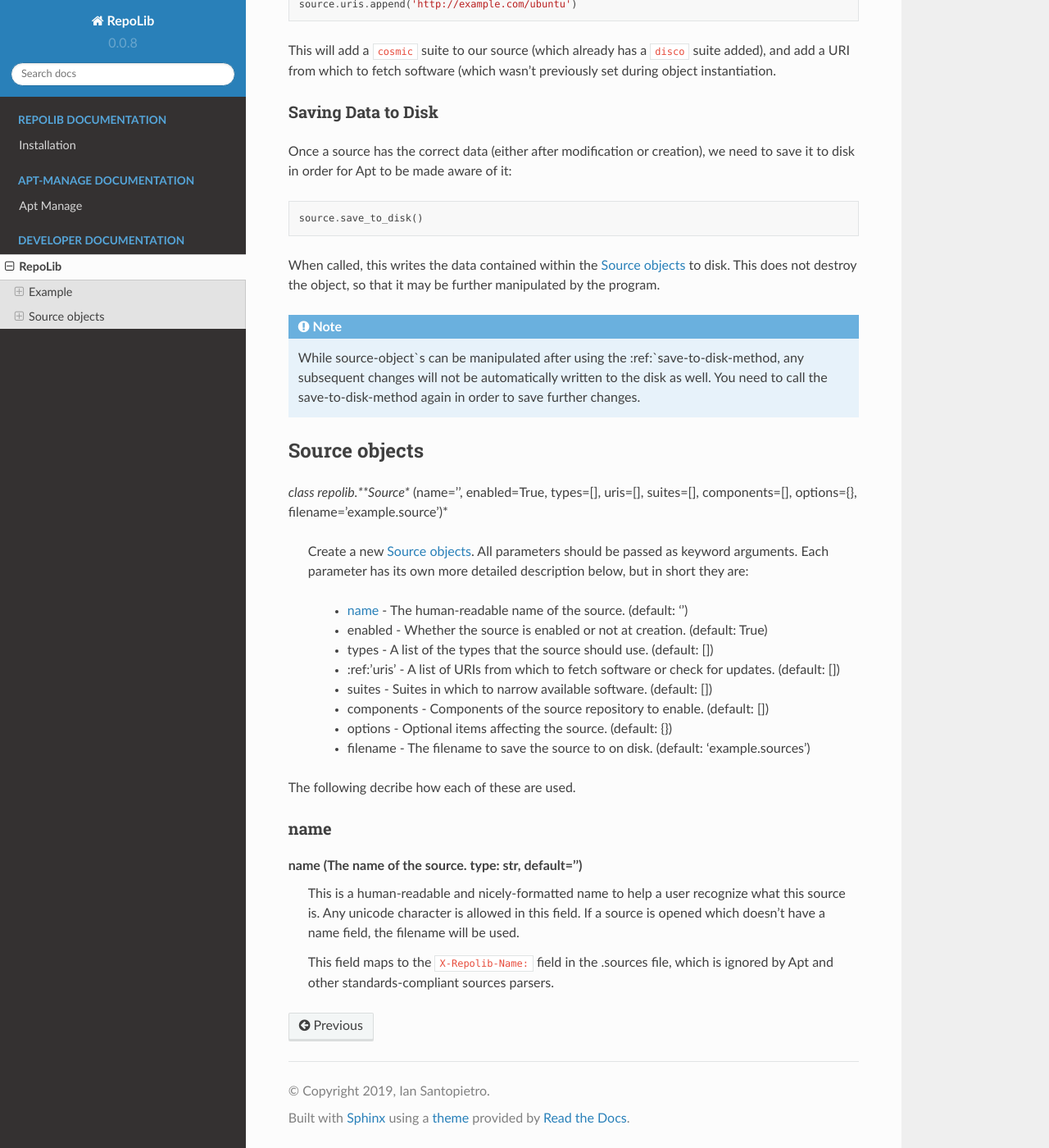
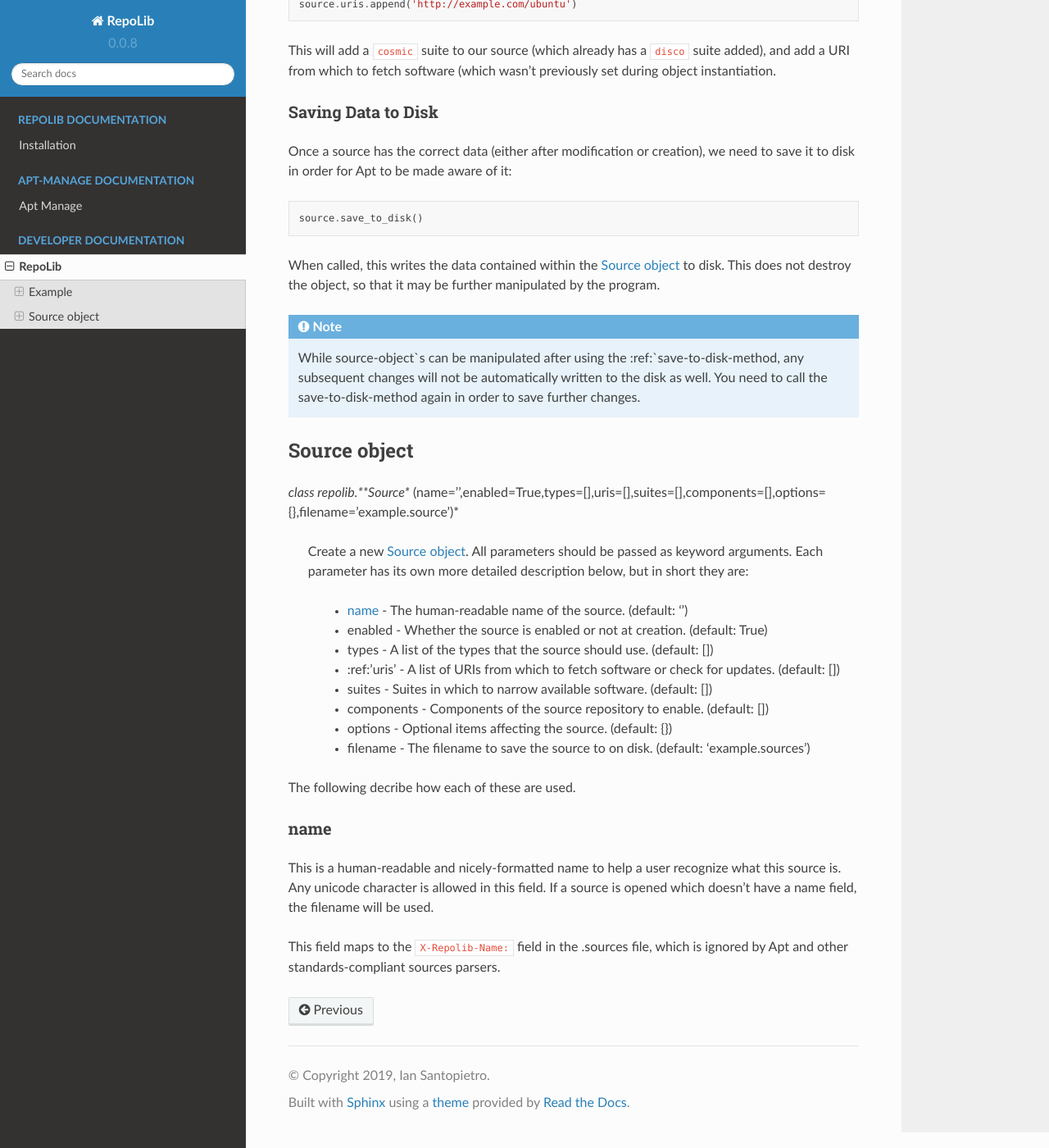
Before and after one commit to pop-os/repolib, a Sphinx documentation site: the page built from docs/library/developer.rst, in a window 1280 px wide and 1400 px high, scrolled down 1581 px. Shown: the whole window at 82% size. Built offline with Sphinx 7.4.7 and the Read the Docs theme 2.0.0, drawn with Linux system fonts in a browser that asks for light colours; pages that are not in the unit, such as notebooks, are missing from menus; some of the changed text lies outside the part shown.

Commit message:
Formatting change

```diff
--- a/docs/library/developer.rst
+++ b/docs/library/developer.rst
@@ -101,11 +101,10 @@ the program.
 
 .. _source-object:
 
-Source objects
-==============
+Source object
+=============
 
-*class repolib.**Source** (name='', enabled=True, types=[], uris=[], suites=[],
-components=[], options={}, filename='example.source')*
+*class repolib.**Source** (name='',enabled=True,types=[],uris=[],suites=[],components=[],options={},filename='example.source')*
 
     Create a new :ref:`source-object`. All parameters should be passed as
     keyword arguments. Each parameter has its own more detailed description
@@ -133,10 +132,9 @@ The following decribe how each of these are used.
 name
 ----
 
-name (The name of the source. type: str, default='')
-    This is a human-readable and nicely-formatted name to help a user recognize
-    what this source is. Any unicode character is allowed in this field. If a
-    source is opened which doesn't have a name field, the filename will be used.
+This is a human-readable and nicely-formatted name to help a user recognize
+what this source is. Any unicode character is allowed in this field. If a
+source is opened which doesn't have a name field, the filename will be used.
 
-    This field maps to the ``X-Repolib-Name:`` field in the .sources file, which
-    is ignored by Apt and other standards-compliant sources parsers.
+This field maps to the ``X-Repolib-Name:`` field in the .sources file, which
+is ignored by Apt and other standards-compliant sources parsers.
```
